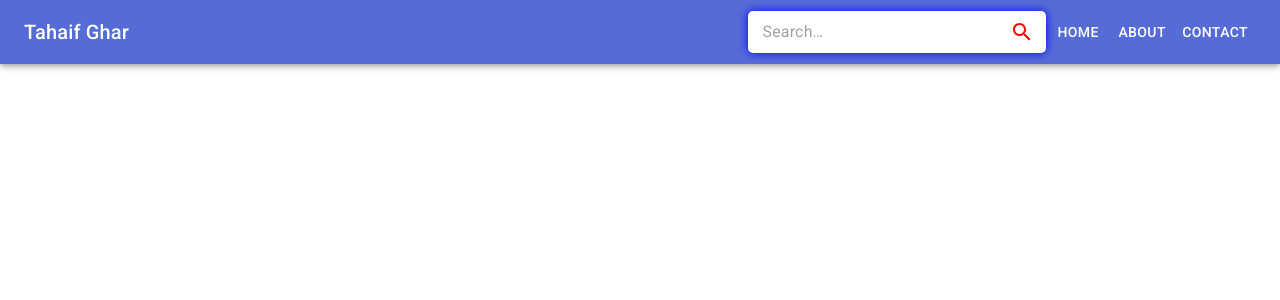
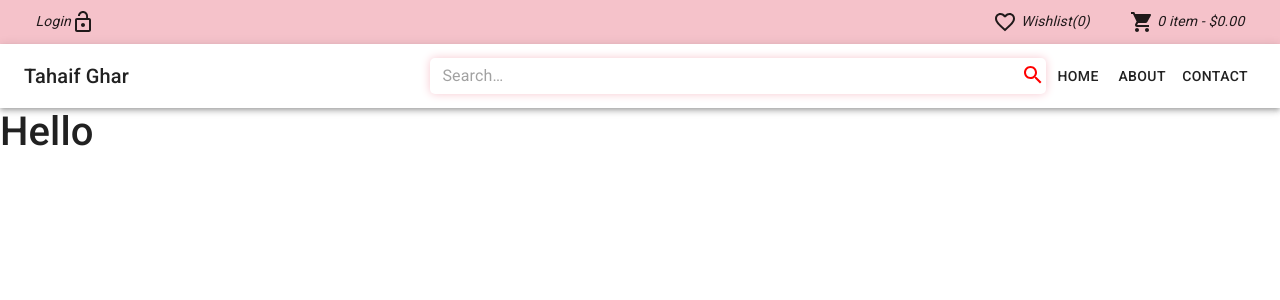
Before and after one commit to aliraza2u/tg-client, a Next.js app: page / in a window 1280 px wide. Shown: the top 300 px of the page. Built offline with nearby package versions, Linux system fonts and the light colour scheme.

Commit message:
add titlebar

```diff
--- /dev/null
+++ b/components/Cartbar/Cartbar.js
@@ -0,0 +1,46 @@
+import {
+  FavoriteBorder,
+  LockOpen,
+  ShoppingBasket,
+  ShoppingCart,
+} from "@material-ui/icons";
+import React from "react";
+import styles from "./cartbar.module.scss";
+// import {FavoriteBorderIcon} from '@material-ui/icons';
+
+const Cartbar = () => {
+  return (
+    <div className={styles.cartbar_wrap}>
+      <div className={styles.login}>
+        {/* Login Icon */}
+        <span>
+          <i>Login</i>
+          <i>
+            <LockOpen />{" "}
+          </i>
+        </span>
+      </div>
+      {/* Wishlist and  AddCart */}
+      <div className={styles.carts_wrap}>
+        <div className={styles.wishlist}>
+          <span>
+            <i>
+              <FavoriteBorder />{" "}
+            </i>
+            <i>Wishlist(0)</i>
+          </span>
+        </div>
+        <div className={styles.cartlist}>
+          <span>
+            <i>
+              <ShoppingCart />{" "}
+            </i>
+            <i>0 item - $0.00</i>
+          </span>
+        </div>
+      </div>
+    </div>
+  );
+};
+
+export default Cartbar;
--- /dev/null
+++ b/components/Cartbar/cartbar.module.scss
@@ -0,0 +1,39 @@
+.cartbar_wrap {
+    background-color: rgb(245, 194, 202);
+    padding-left: 2%;
+    padding-right: 2%;
+    display: flex;
+    justify-content: space-between;
+    .login {
+        padding: 10px;
+        &:hover {
+            background-color: rgb(243, 155, 169);
+            cursor: pointer;
+            color: #ffffff;
+        }
+    }
+    .carts_wrap {
+        display: flex;
+        justify-content: space-between;
+        align-items: center;
+        // padding: 1%;
+        .wishlist {
+            margin-right: 10px;
+            padding: 10px;
+            &:hover {
+                background-color: rgb(253, 120, 142);
+                cursor: pointer;
+                color: #ffffff;
+            }
+        }
+        .cartlist {
+            margin-left: 10px;
+            padding: 10px;
+            &:hover {
+                background-color: rgb(253, 120, 142);
+                color: #ffffff;
+                cursor: pointer;
+            }
+        }
+    }
+}
--- /dev/null
+++ b/components/Cartbar/index.js
@@ -0,0 +1,2 @@
+import Cartbar from "./Cartbar";
+export default Cartbar;
--- a/components/Navbar/Navbar.js
+++ b/components/Navbar/Navbar.js
@@ -23,7 +23,7 @@ const Navbar = () => {
   const classes = useStyles();
   return (
     <div>
-      <AppBar className={styles.navbar}>
+      <AppBar className={styles.navbar_wrap} position="sticky" color="none">
         <Toolbar>
           {/* Sidebar Menu */}
           <IconButton
@@ -43,7 +43,6 @@ const Navbar = () => {
 
           {/* Search Bar */}
           <div className={styles.search_wrap}>
-            {/* <TextField className={styles.search_field} /> */}
             <InputBase placeholder="Search…" className={styles.search_field} />
             <Search className={styles.search_bar} />
           </div>
--- a/components/Navbar/navbar.module.scss
+++ b/components/Navbar/navbar.module.scss
@@ -1,23 +1,30 @@
-.navbar {
+.navbar_wrap {
     background-color: rgb(233, 121, 139);
+    box-shadow: none;
     .typography {
         flex-grow: 1;
     }
     .search_wrap {
+        width: 50%;
         border-radius: 5px;
         background: #ffffff;
         padding-top: 2px;
         padding-bottom: 2px;
         padding-left: 1%;
         padding-right: 1%;
-        box-shadow: 0px 0px 10px #0000ff;
+        box-shadow: 0px 0px 10px rgb(247, 200, 208);
+        display: flex;
+        justify-content: space-between;
+        position: relative;
         .search_field {
-            width: 250px;
-            padding: 1%;
+            width: 80%;
         }
         .search_bar {
-            align-self: flex-end;
-            margin-bottom: 2px;
+            // align-self: flex-end;
+            // margin-bottom: 2px;
+            position: absolute;
+            right: 1px;
+            bottom: 7px;
             color: red;
         }
     }
--- a/components/Sidebar/Sidebar.js
+++ b/components/Sidebar/Sidebar.js
@@ -1,7 +1,5 @@
 import { Drawer } from "@material-ui/core";
 import React, { useState } from "react";
-import { makeStyles } from "@material-ui/core/styles";
-import ListSubheader from "@material-ui/core/ListSubheader";
 import List from "@material-ui/core/List";
 import ListItem from "@material-ui/core/ListItem";
 import ListItemIcon from "@material-ui/core/ListItemIcon";
@@ -10,19 +8,9 @@ import Collapse from "@material-ui/core/Collapse";
 import ExpandLess from "@material-ui/icons/ExpandLess";
 import ExpandMore from "@material-ui/icons/ExpandMore";
 import { SidebarData } from "../../utils/data";
-const useStyles = makeStyles((theme) => ({
-  root: {
-    width: "100%",
-    maxWidth: 360,
-    backgroundColor: theme.palette.background.paper,
-  },
-  nested: {
-    paddingLeft: theme.spacing(4),
-  },
-}));
+import styles from './sidebar.module.scss';
 
 const Sidebar = (props) => {
-  const classes = useStyles();
   const [openedItems, setOpenedItems] = useState({});
 
   const handleClick = (key) => {
@@ -34,12 +22,7 @@ const Sidebar = (props) => {
         <List
           component="nav"
           aria-labelledby="nested-list-subheader"
-          subheader={
-            <ListSubheader component="div" id="nested-list-subheader">
-              Nested List Items
-            </ListSubheader>
-          }
-          className={classes.root}
+          className={styles.sidebar_list}
         >
           {SidebarData.map((x) => (
             <>
@@ -62,7 +45,7 @@ const Sidebar = (props) => {
                 >
                   <List component="div" disablePadding>
                     {x.subNav?.map((sub) => (
-                      <ListItem button className={classes.nested}>
+                      <ListItem button >
                         <ListItemIcon>{sub.icon}</ListItemIcon>
                         <ListItemText primary={sub.title} />
                       </ListItem>
--- a/pages/home/home.js
+++ b/pages/home/home.js
@@ -1,10 +1,13 @@
 import React from "react";
+import Cartbar from "../../components/Cartbar";
 import Navbar from "../../components/Navbar";
 
 const Home = () => {
   return (
     <div>
+      <Cartbar />
       <Navbar />
+      <h1>Hello</h1>
     </div>
   );
 };
--- a/styles/globals.scss
+++ b/styles/globals.scss
@@ -1,7 +1,7 @@
 html,
 body {
     padding: 0;
-    padding-top: 56px;
+    // padding-top: 56px;
     margin: 0;
     font-family: -apple-system, BlinkMacSystemFont, Segoe UI, Roboto, Oxygen, Ubuntu, Cantarell, Fira Sans, Droid Sans, Helvetica Neue, sans-serif;
 }
```
